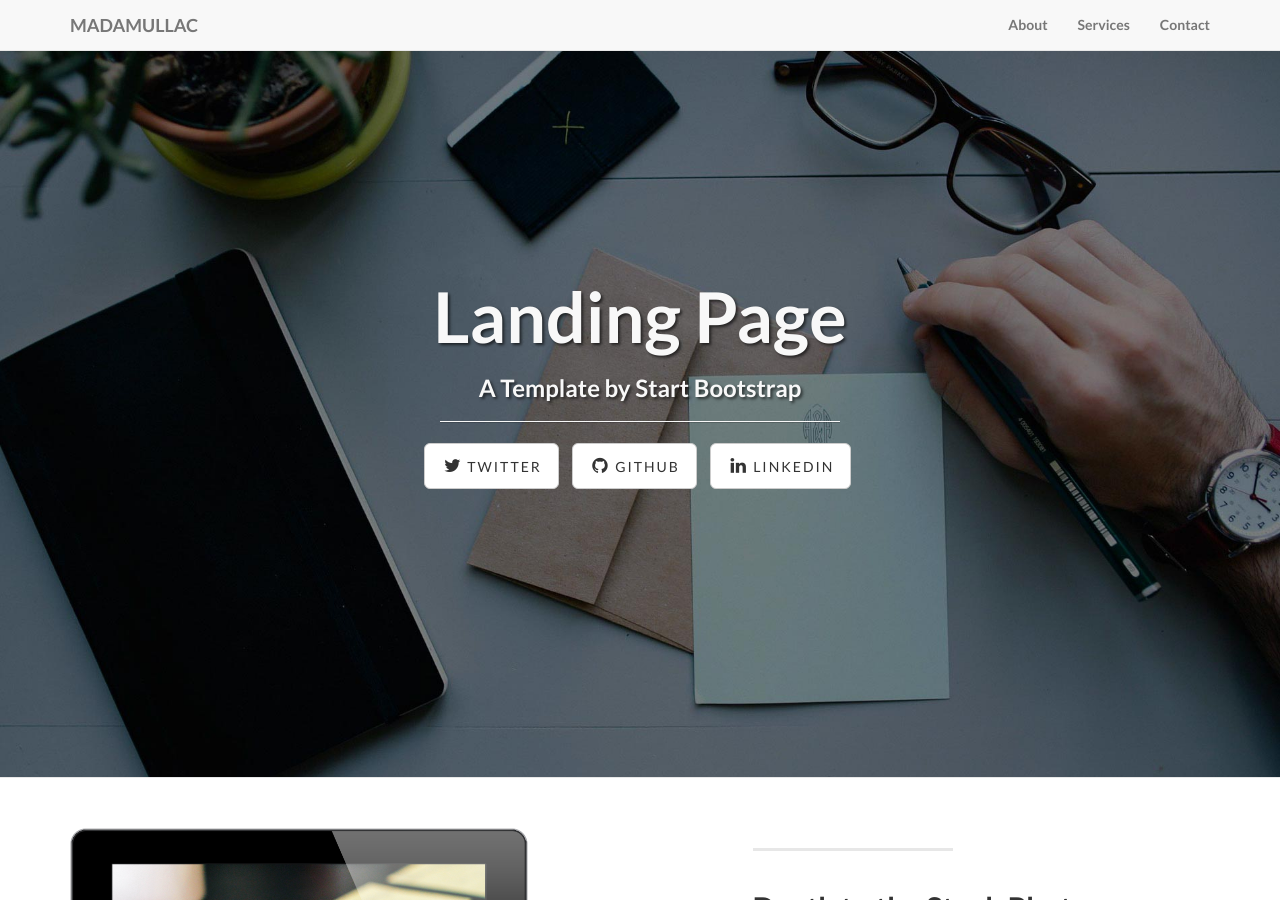
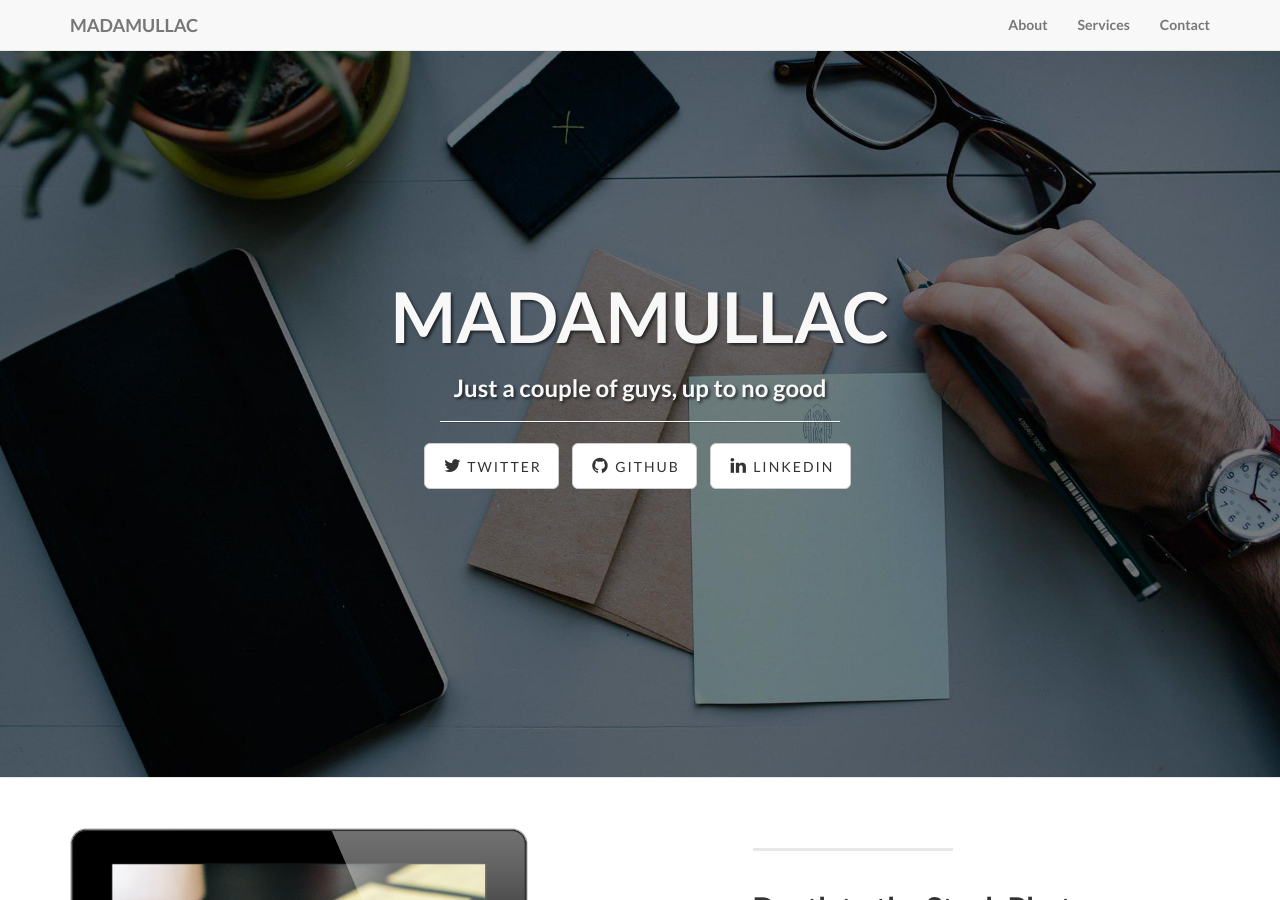
Before and after one commit to MADAMULLAC/madamullac.github.io, a Jekyll site: the page built from index.html, in a window 1280 px wide and 900 px high. Built offline with Jekyll 4.4.1, drawn with Linux system fonts in a browser that asks for light colours.

Commit message:
Update index.html

```diff
--- a/index.html
+++ b/index.html
@@ -1,5 +1,5 @@
 ---
 layout: default
-title: Landing Page
-subTitle: A Template by Start Bootstrap
+title: MADAMULLAC
+subTitle: Just a couple of guys, up to no good
 ---
```
